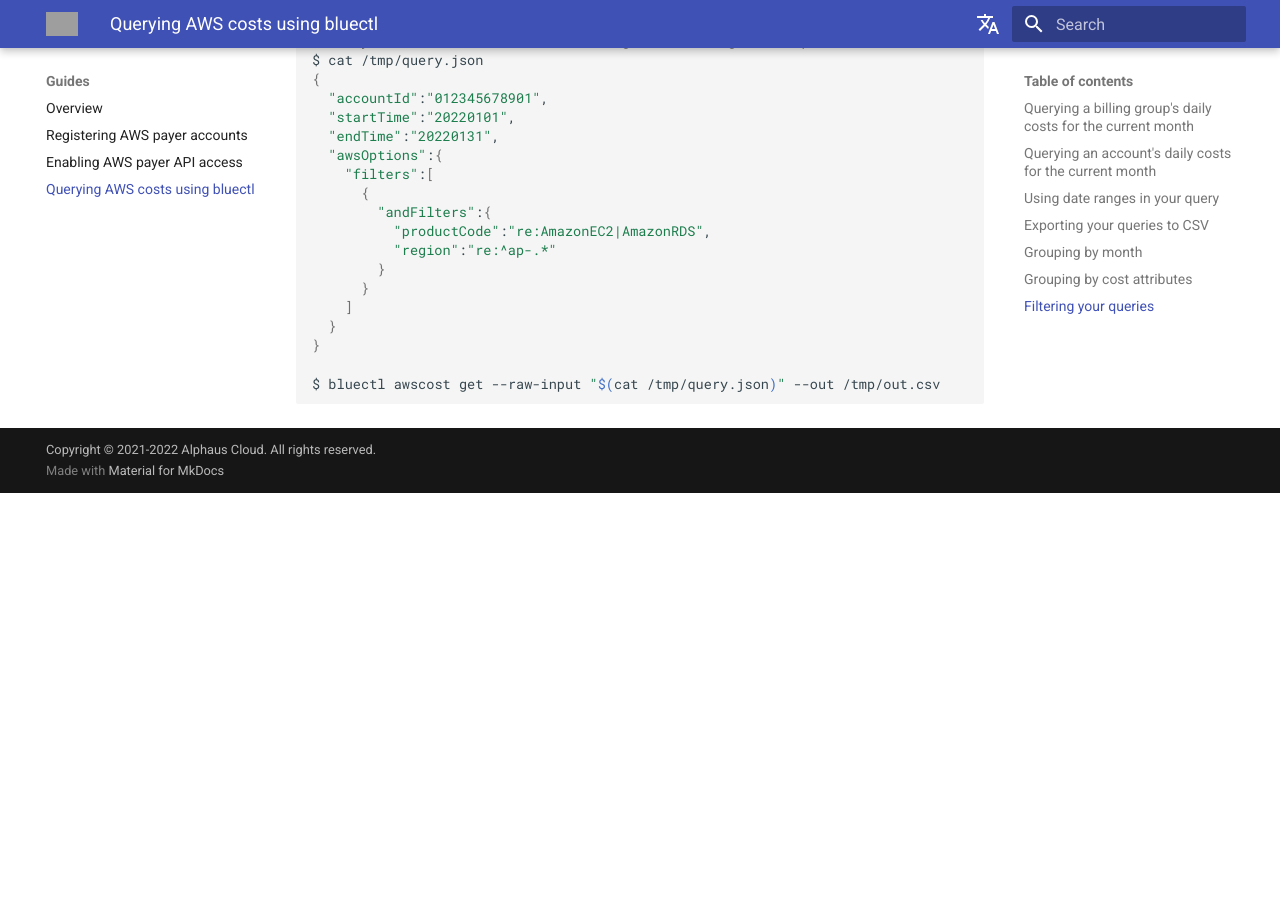
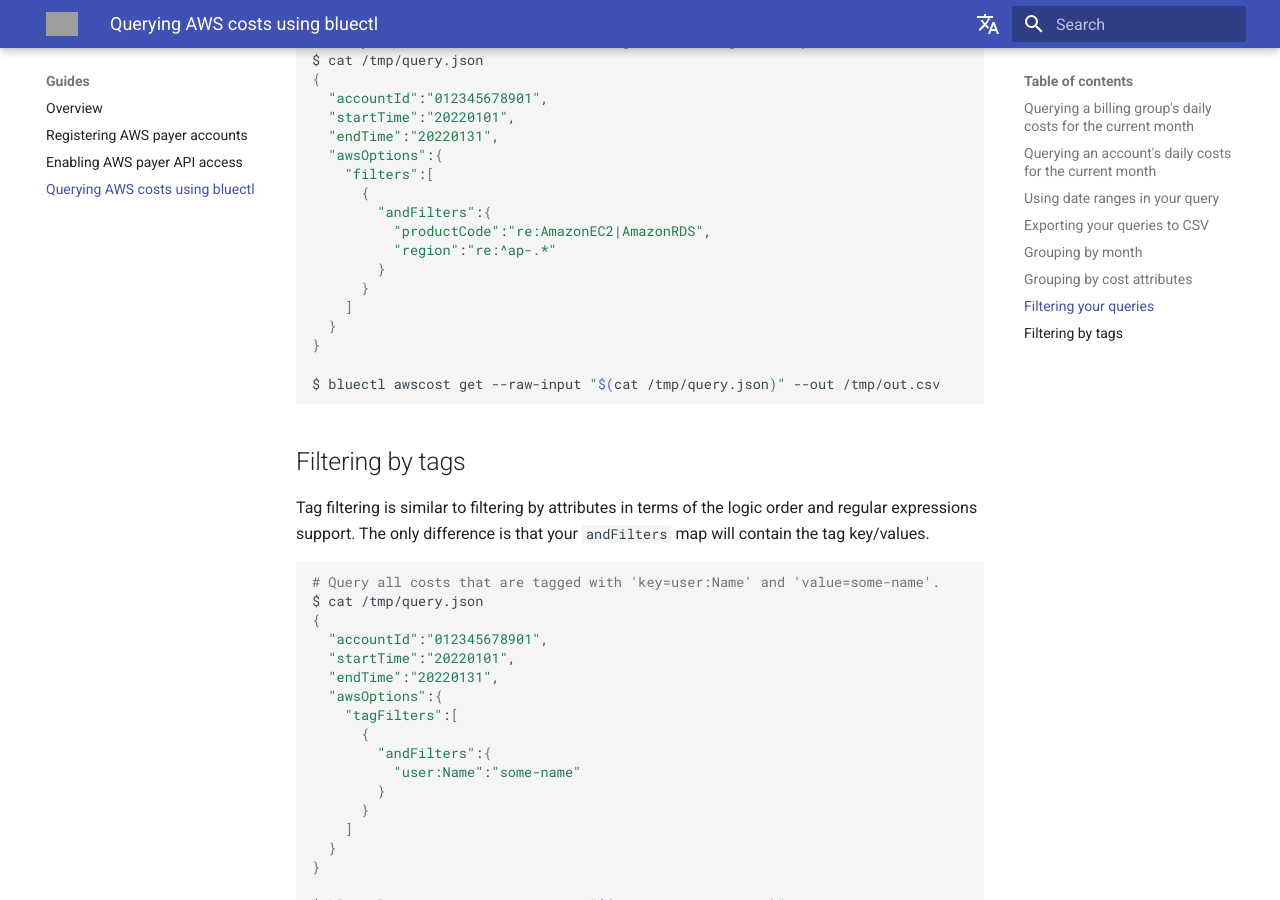
Before and after one commit to alphauslabs/tmpdocs, an MkDocs documentation site: the page built from docs/guides/aws-query-costs.md, in a window 1280 px wide and 900 px high, scrolled down 3559 px. Built offline with MkDocs 1.6.1 and Material for MkDocs 9.7.7, drawn with Linux system fonts in a browser that asks for light colours; comment, search, counter and statistics services are not loaded; before the commit the page ends 4052 px from its top, so only the background shows below that; grey boxes are pictures that could not be loaded.

Commit message:
docs: query costs

````diff
--- a/docs/guides/aws-query-costs.md
+++ b/docs/guides/aws-query-costs.md
@@ -158,3 +158,27 @@ $ cat /tmp/query.json
 
 $ bluectl awscost get --raw-input "$(cat /tmp/query.json)" --out /tmp/out.csv
 ```
+
+## Filtering by tags
+Tag filtering is similar to filtering by attributes in terms of the logic order and regular expressions support. The only difference is that your `andFilters` map will contain the tag key/values.
+
+```sh
+# Query all costs that are tagged with 'key=user:Name' and 'value=some-name'.
+$ cat /tmp/query.json
+{
+  "accountId":"012345678901",
+  "startTime":"20220101",
+  "endTime":"20220131",
+  "awsOptions":{
+    "tagFilters":[
+      {
+        "andFilters":{
+          "user:Name":"some-name"
+        }
+      }
+    ]
+  }
+}
+
+$ bluectl awscost get --raw-input "$(cat /tmp/query.json)" --out /tmp/out.csv
+```
````
